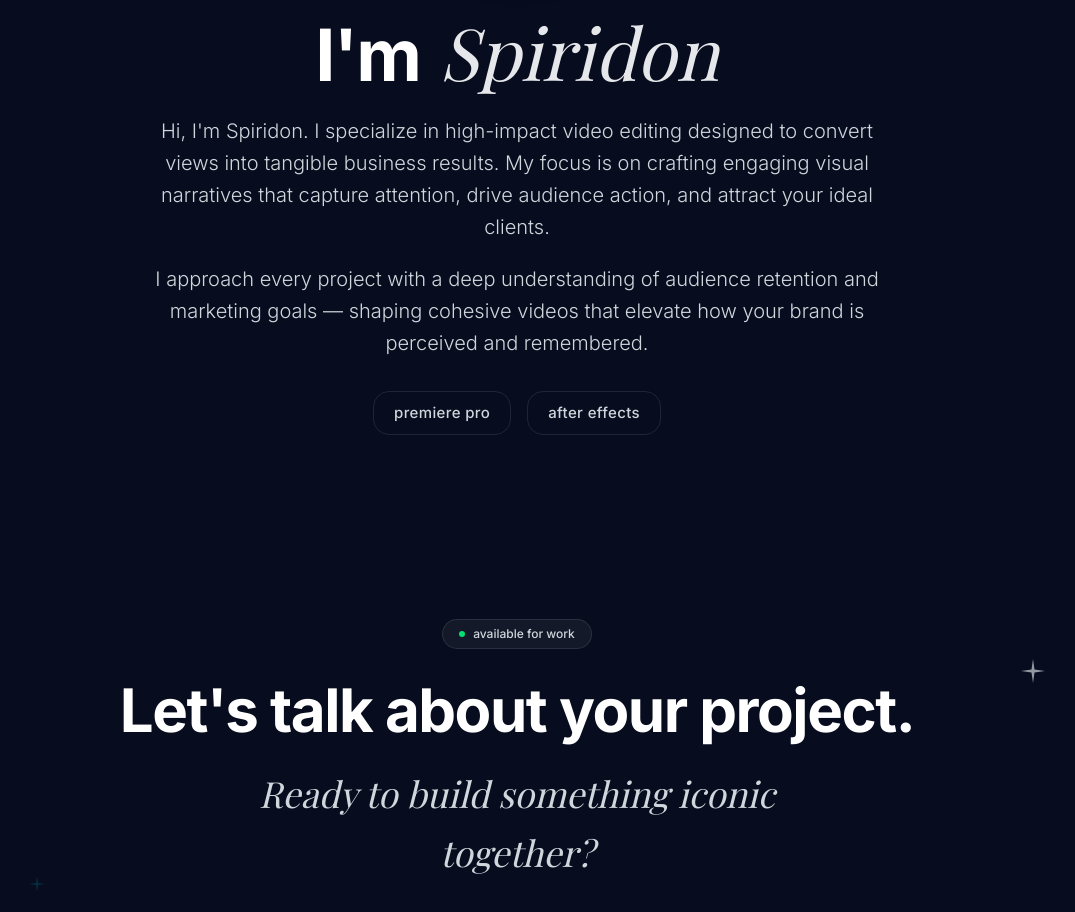
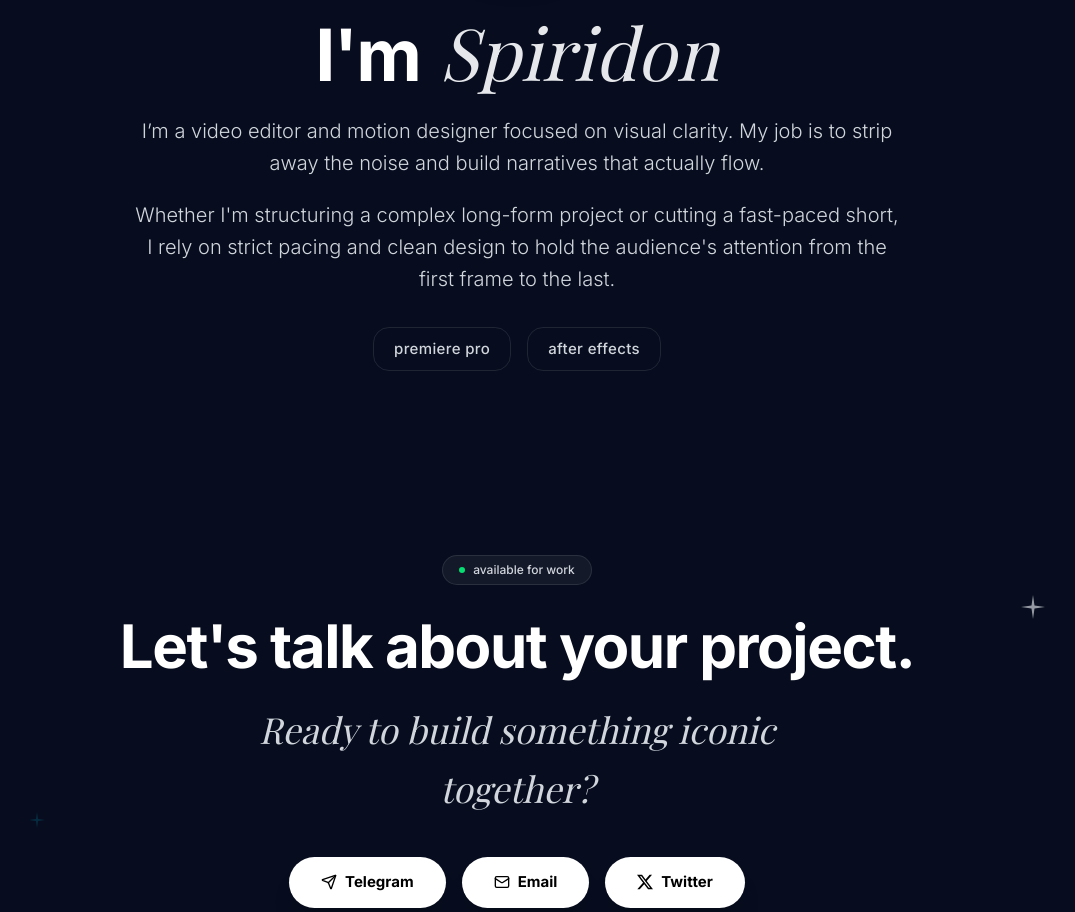
Before and after one commit to Spirivisuals/AI-website, a React (Vite) app: page / in a window 1280 px wide. Shown: the part 2008-2920 px from the top of the page, without its empty margins (123-1198 px from the left). Built offline with nearby package versions, Linux system fonts and the light colour scheme; a web font is replaced by a local one.

Commit message:
Update Bio.tsx

```diff
--- a/src/components/Bio.tsx
+++ b/src/components/Bio.tsx
@@ -33,10 +33,10 @@ const Bio = () => {
 
         <div className="space-y-4 md:space-y-5 text-[16px] leading-[1.6] md:text-[1.25rem] text-gray-300 font-light">
           <p>
-            Hi, I'm Spiridon. I specialize in high-impact video editing designed to convert views into tangible business results. My focus is on crafting engaging visual narratives that capture attention, drive audience action, and attract your ideal clients.
+            I’m a video editor and motion designer focused on visual clarity. My job is to strip away the noise and build narratives that actually flow.
           </p>
           <p>
-            I approach every project with a deep understanding of audience retention and marketing goals — shaping cohesive videos that elevate how your brand is perceived and remembered.
+            Whether I'm structuring a complex long-form project or cutting a fast-paced short, I rely on strict pacing and clean design to hold the audience's attention from the first frame to the last.
           </p>
         </div>
 
```
